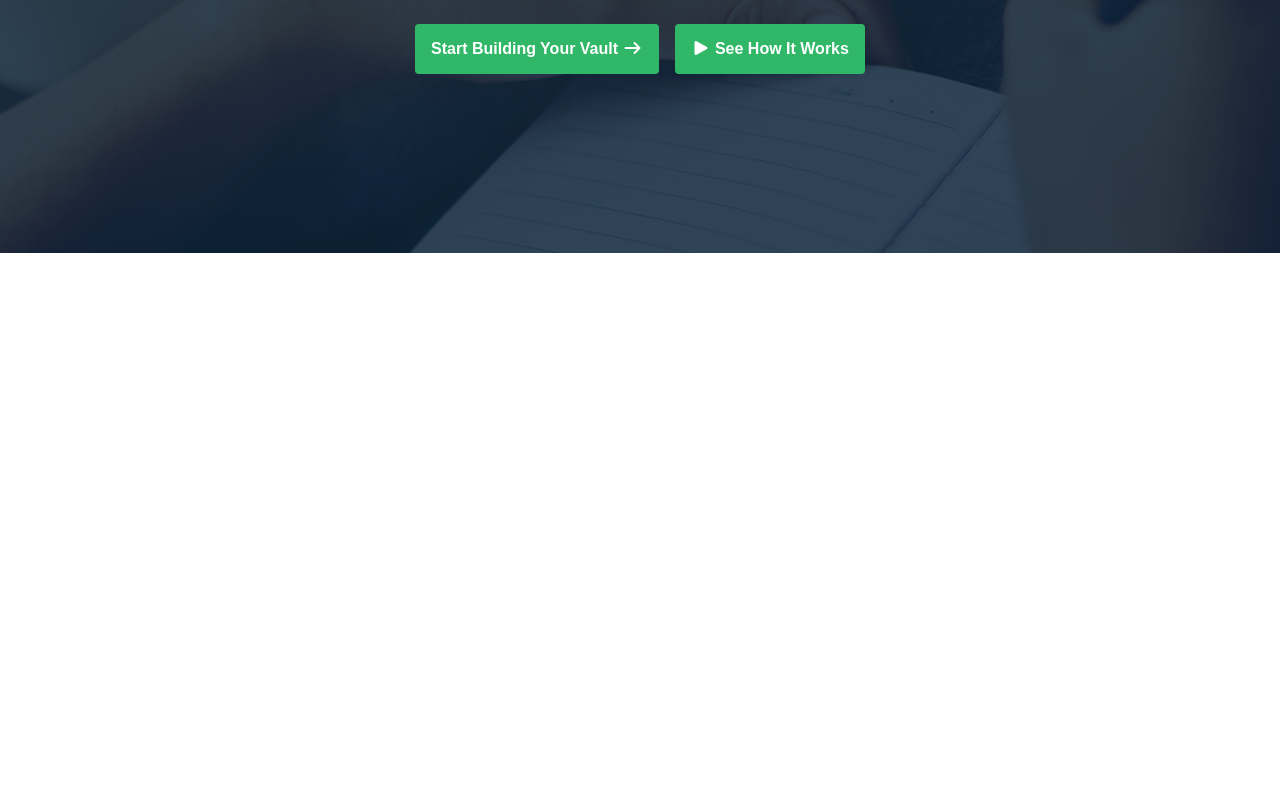
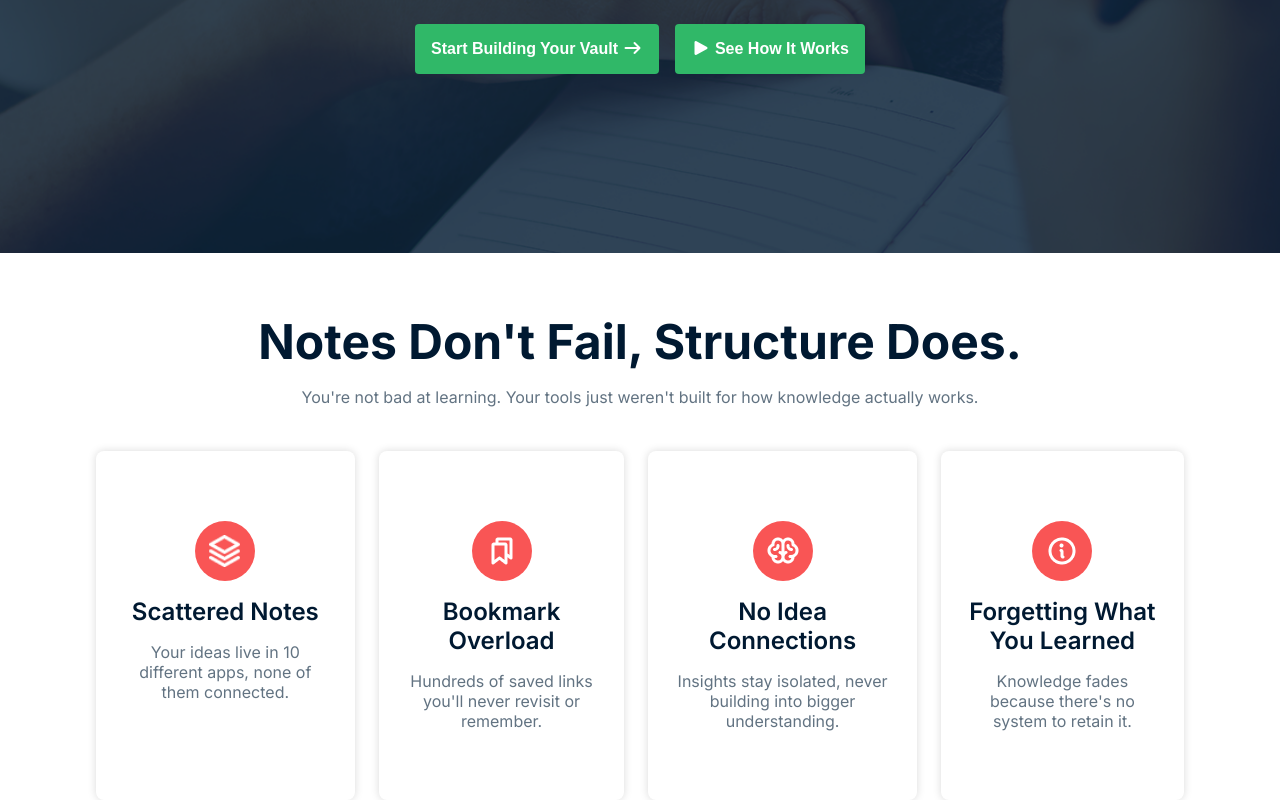
Before and after one commit to piasmajumdar/pias-assignment-01, a plain HTML site: page index.html in a window 1280 px wide. Shown: the part 498-1298 px from the top of the page. Before the commit the page ends 800 px from the top, so only its background shows below. Drawn offline with Linux system fonts and the light colour scheme.

Commit message:
Notes section completed

```diff
--- a/index.html
+++ b/index.html
@@ -49,7 +49,40 @@
 
     <section class="notes">
         <div class="container">
-
+            <div class="part1-hp">
+                <h2><br>Notes Don't Fail, Structure Does.</h2>
+                <p>You're not bad at learning. Your tools just weren't built for how knowledge actually works.</p>
+            </div>
+            <div class="part2-card-container">
+                <div class="card">
+                    <div class="icon-bg">
+                        <img src="./assets/Vector.png" alt="">
+                    </div>
+                    <h4>Scattered Notes</h4>
+                    <p>Your ideas live in 10 different apps, none of them connected.</p>
+                </div>
+                <div class="card">
+                    <div class="icon-bg">
+                        <img src="./assets/Bookmarks.png" alt="">
+                    </div>
+                    <h4>Bookmark Overload</h4>
+                    <p>Hundreds of saved links you'll never revisit or remember.</p>
+                </div>
+                <div class="card">
+                    <div class="icon-bg">
+                        <img src="./assets/Brain.png" alt="">
+                    </div>
+                    <h4>No Idea Connections</h4>
+                    <p>Insights stay isolated, never building into bigger understanding.</p>
+                </div>
+                <div class="card">
+                    <div class="icon-bg">
+                        <img src="./assets/Info.png" alt="">
+                    </div>
+                    <h4>Forgetting What You Learned</h4>
+                    <p>Knowledge fades because there's no system to retain it.</p>
+                </div>
+            </div>
         </div>
     </section>
     <section class="second-brain">
--- a/style/assignment01.css
+++ b/style/assignment01.css
@@ -25,6 +25,21 @@
     font-weight: 600;
     font-size: 16px;
     padding: 16px 16px;
+}
+
+.icon-bg {
+    height: 60px;
+    width: 60px;
+    border: none;
+    border-radius: 50%;
+    background-color: #F95555;
+    display: flex;
+    margin: 0 auto;
+}
+.icon-bg img {
+    height: 32px;
+    width: 32px;
+    margin: auto;
 }
 
 /* main */
@@ -137,3 +152,46 @@
     justify-content: center;
     gap: 16px;
 }
+
+.notes {
+    text-align: center;
+}
+
+.notes .container .part1-hp h2 {
+    font-size: 48px;
+    font-weight: bold;
+    color: #001931;
+    margin-bottom: 16px;
+}
+
+.notes .container .part1-hp p {
+    font-size: 16px;
+    line-height: 20px;
+    color: #627382;
+    margin-bottom: 44px;
+}
+.notes .container .part2-card-container {
+    display: flex;
+    gap: 24px;
+}
+
+.notes .container .part2-card-container .card {
+    max-width: 322px;
+    padding: 69.5px 24px;
+    box-shadow: 0 0 8px 0 #00000026;
+    border-radius: 8px;
+}
+
+.notes .container .part2-card-container .card h4 {
+    font-weight: 600;
+    font-size: 24px;
+    color: #001931;
+    padding-top: 16px;
+    padding-bottom: 16px;
+}
+
+.notes .container .part2-card-container .card p {
+    font-size: 16px;
+    line-height: 20px;
+    color: #627382;
+}
```
